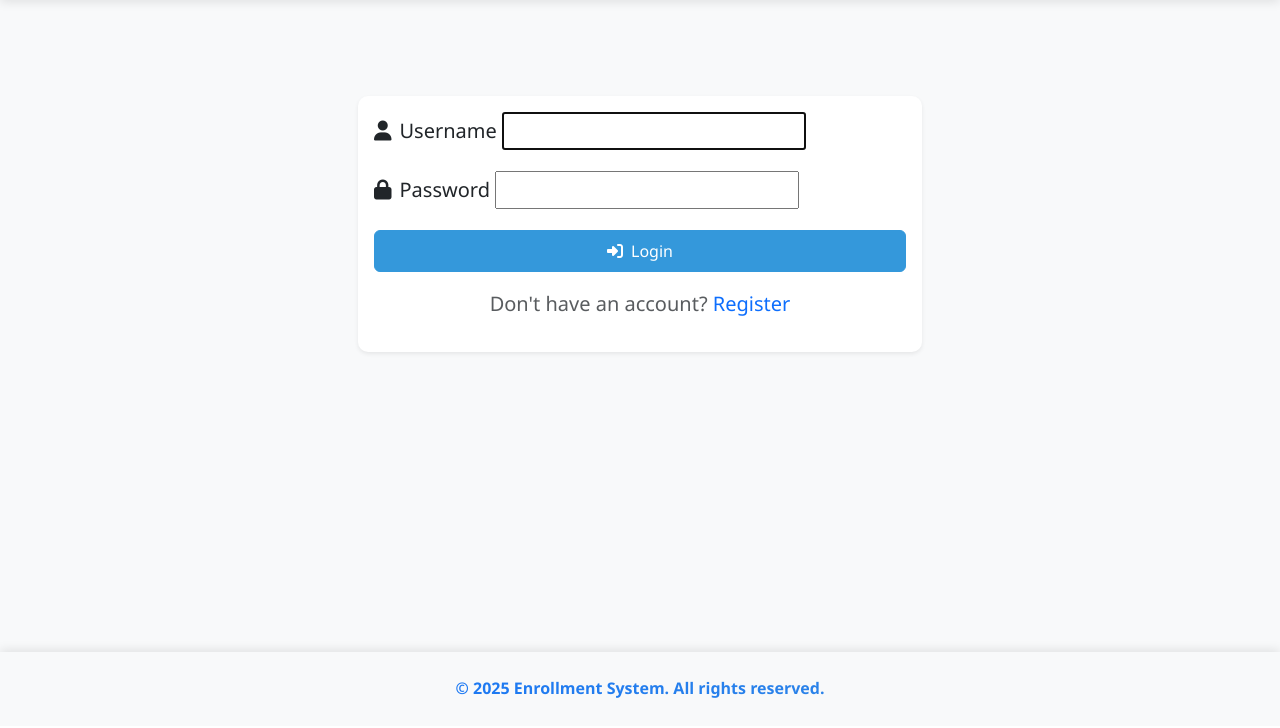
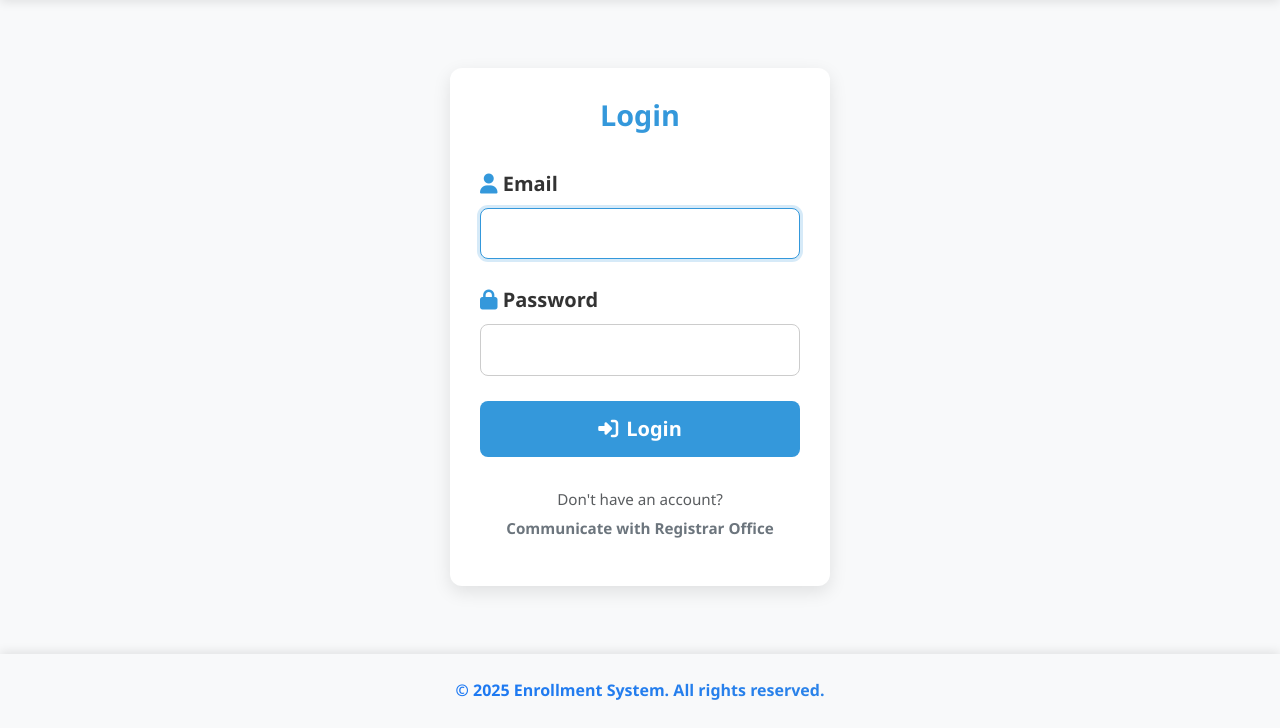
Before and after one commit to LifelongWay/EnrollWeb, a Django app: page /users/user/auth/login/ in a window 1280 px wide. Shown: the part 74-802 px from the top of the page. Before the commit the page ends 772 px from the top, so only its background shows below. Run offline with Django 5.2, Linux system fonts and the light colour scheme.

Commit message:
changed login page design, removed registration

```diff
--- a/static/css/styles.css
+++ b/static/css/styles.css
@@ -50,53 +50,128 @@ main {
   flex: 1;
 }
 
-.container {
-  max-width: 1200px;
+/* ===== Login Page ===== */
+
+.login-container {
+    width: 100%;
+    max-width: 420px;
+    padding: 20px;
 }
 
-.card {
-  border: none;
-  border-radius: 10px;
-  box-shadow: 0 4px 6px rgba(0, 0, 0, 0.1);
-  transition: transform 0.3s ease, box-shadow 0.3s ease;
-  margin-bottom: 1.5rem;
+.login-card {
+    background-color: #fff;
+    border-radius: 12px;
+    box-shadow: 0 6px 18px rgba(0,0,0,0.1);
+    padding: 30px;
+    display: flex;
+    flex-direction: column;
+    gap: 15px;
+    transition: transform 0.3s ease, box-shadow 0.3s ease;
 }
 
-.card:hover {
-  transform: translateY(-5px);
-  box-shadow: 0 10px 20px rgba(0, 0, 0, 0.1);
+.login-card:hover {
+    transform: translateY(-5px);
+    box-shadow: 0 10px 25px rgba(0,0,0,0.15);
 }
 
-/* ===== Buttons ===== */
+.login-title {
+    text-align: center;
+    font-size: 1.8rem;
+    font-weight: 700;
+    margin-bottom: 20px;
+    color: #3498db;
+}
+
+.form-group label {
+    font-weight: 600;
+    display: block;
+    margin-bottom: 8px;
+}
+
+input[type="text"], input[type="password"] {
+    width: 100%;
+    padding: 12px 15px;
+    border-radius: 8px;
+    border: 1px solid #ccc;
+    font-size: 1rem;
+    margin-bottom: 10px;
+    transition: border-color 0.3s ease, box-shadow 0.3s ease;
+}
+
+input[type="text"]:focus, input[type="password"]:focus {
+    border-color: #3498db;
+    box-shadow: 0 0 0 3px rgba(52, 152, 219, 0.2);
+    outline: none;
+}
+
 .btn-primary {
-  background-color: var(--primary-color);
-  border-color: var(--primary-color);
-  padding: 0.5rem 1.5rem;
-  font-weight: 500;
+    display: flex;
+    justify-content: center;
+    align-items: center;
+    gap: 8px;
+    width: 100%;
+    padding: 12px;
+    background-color: #3498db;
+    color: #fff;
+    font-weight: 600;
+    border: none;
+    border-radius: 8px;
+    cursor: pointer;
+    transition: background-color 0.3s ease, transform 0.2s ease;
 }
 
 .btn-primary:hover {
-  background-color: #2980b9;
-  border-color: #2980b9;
+    background-color: #2c80b4;
+    transform: translateY(-2px);
 }
 
-/* ===== Forms ===== */
-.form-control {
-  border-radius: 5px;
-  padding: 0.75rem 1rem;
-  border: 1px solid #ddd;
+.alert {
+    padding: 12px 15px;
+    border-radius: 8px;
+    margin-bottom: 15px;
+    font-size: 0.95rem;
+    display: flex;
+    align-items: center;
+    gap: 8px;
 }
 
-.form-control:focus {
-  border-color: var(--primary-color);
-  box-shadow: 0 0 0 0.25rem rgba(52, 152, 219, 0.25);
+.alert-danger {
+    background-color: #fdecea;
+    color: #b71c1c;
 }
 
-/* ===== Alerts ===== */
-.alert {
-  border-radius: 5px;
-  padding: 1rem;
+.alert-warning {
+    background-color: #fff4e5;
+    color: #e67e22;
 }
+
+.registration-info {
+    text-align: center;
+    margin-top: 15px;
+}
+
+.registration-info .text-muted {
+    color: #6c757d;
+    font-size: 0.95rem;
+    margin-bottom: 5px;
+}
+
+.registration-info .text-secondary {
+    color: #3498db;
+    font-weight: 600;
+    font-size: 0.95rem;
+}
+
+label i {
+    color: #3498db;
+}
+
+@media (max-width: 480px) {
+    .login-card {
+        padding: 20px;
+    }
+}
+
 
 /* ===== Footer ===== */
 footer {
@@ -118,6 +193,25 @@ footer {
 
 
 /*                                  PANEL GLOBAL STYLES */
+
+
+.container {
+  max-width: 1200px;
+}
+
+.card {
+  border: none;
+  border-radius: 10px;
+  box-shadow: 0 4px 6px rgba(0, 0, 0, 0.1);
+  transition: transform 0.3s ease, box-shadow 0.3s ease;
+  margin-bottom: 1.5rem;
+}
+
+.card:hover {
+  transform: translateY(-5px);
+  box-shadow: 0 10px 20px rgba(0, 0, 0, 0.1);
+}
+
 /* Container for all cards */
 .panel-container {
     display: flex;
--- a/users/templates/users/auth/login.html
+++ b/users/templates/users/auth/login.html
@@ -1,75 +1,77 @@
 {% extends 'layout.html' %}
 {% load static %}
 
+{% block extra_css %}
+<link rel="stylesheet" href="{% static 'css/login.css' %}">
+{% endblock %}
+
 {% block content %}
-<div class="container mt-5">
-    <div class="row justify-content-center">
-        <div class="col-md-6">
+<div class = "d-flex justify-content-center">
+    <div class="login-container">
         <!-- Authentication Errors -->
         {% if form.non_field_errors %}
         <div class="alert alert-danger">
-                <i class="fas fa-exclamation-triangle me-2"></i>
+            <i class="fas fa-exclamation-triangle"></i>
             {% for error in form.non_field_errors %}
                 {{ error }}
             {% endfor %}
         </div>
         {% endif %}
 
-            <!-- Password-specific Errors -->
         {% if form.password.errors %}
         <div class="alert alert-warning">
-                <i class="fas fa-key me-2"></i>
+            <i class="fas fa-key"></i>
             {% for error in form.password.errors %}
                 {{ error }}
             {% endfor %}
         </div>
         {% endif %}
 
-            <form method="post" class="card shadow-sm">
-                <div class="card-body">
+        <form method="post" class="login-card">
             {% csrf_token %}
+            <h2 class="login-title">Login</h2>
+
             <!-- Username Field -->
-                    <div class="mb-3">
-                        <label for="{{ form.username.id_for_label }}" class="form-label">
-                            <i class="fas fa-user me-2"></i>Username
+            <div class="form-group">
+                <label for="{{ form.username.id_for_label }}">
+                    <i class="fas fa-user"></i> Email
                 </label>
                 {{ form.username }}
                 {% if form.username.errors %}
-                        <div class="invalid-feedback d-block">
-
-                        </div>
-                        {% endif %}
-                    </div>
-
-                    <!-- Password Field with Separate Errors -->
-                    <div class="mb-3">
-                        <label for="{{ form.password.id_for_label }}" class="form-label">
-                            <i class="fas fa-lock me-2"></i>Password
-                        </label>
-                        {{ form.password }}
-                        {% if form.password.errors %}
-                        <div class="invalid-feedback d-block">
-                            {% for error in form.password.errors %}
-                                <i class="fas fa-info-circle me-1"></i>{{ error }}
+                <div class="form-error">
+                    {% for error in form.username.errors %}
+                        <i class="fas fa-info-circle"></i> {{ error }}
                     {% endfor %}
                 </div>
                 {% endif %}
             </div>
 
-                    <button type="submit" class="btn btn-primary w-100">
-                        <i class="fas fa-sign-in-alt me-2"></i>Login
+            <!-- Password Field -->
+            <div class="form-group">
+                <label for="{{ form.password.id_for_label }}">
+                    <i class="fas fa-lock"></i> Password
+                </label>
+                {{ form.password }}
+                {% if form.password.errors %}
+                <div class="form-error">
+                    {% for error in form.password.errors %}
+                        <i class="fas fa-info-circle"></i> {{ error }}
+                    {% endfor %}
+                </div>
+                {% endif %}
+            </div>
+
+            <button type="submit" class="btn-primary">
+                <i class="fas fa-sign-in-alt"></i> Login
             </button>
-                    <!-- Registration Link -->
-                    <div class="text-center mt-3">
-                        <p class="text-muted">Don't have an account?
-                            <a href="{% url 'users:register' %}" class="text-decoration-none">
-                                Register
-                            </a>
-                        </p>
-                    </div>
+
+            <!-- Registration Info -->
+            <div class="registration-info">
+                <p class="text-muted">Don't have an account?</p>
+                <p class="text-secondary">Communicate with Registrar Office</p>
             </div>
         </form>
     </div>
 </div>
-</div>
+
 {% endblock %}
--- a/users/urls.py
+++ b/users/urls.py
@@ -5,7 +5,7 @@ app_name = 'users'
 
 urlpatterns = [
     path('user/auth/login/', views.login_view, name = "login"),
-    path('user/auth/register/', views.register, name = 'register'),
+    # path('user/auth/register/', views.register, name = 'register'), -- no need no more :>
     path('user/auth/logout/', views.logout_view, name = 'logout'),
     path('users/panel/<str:role>/', views.roles_view, name = 'panel'),
     path('users/add/<str:role>/', views.account_add_view, name = 'add'),
```
Also changed, not shown: db.sqlite3. Lines whose indentation alone changed are shown as unchanged.
